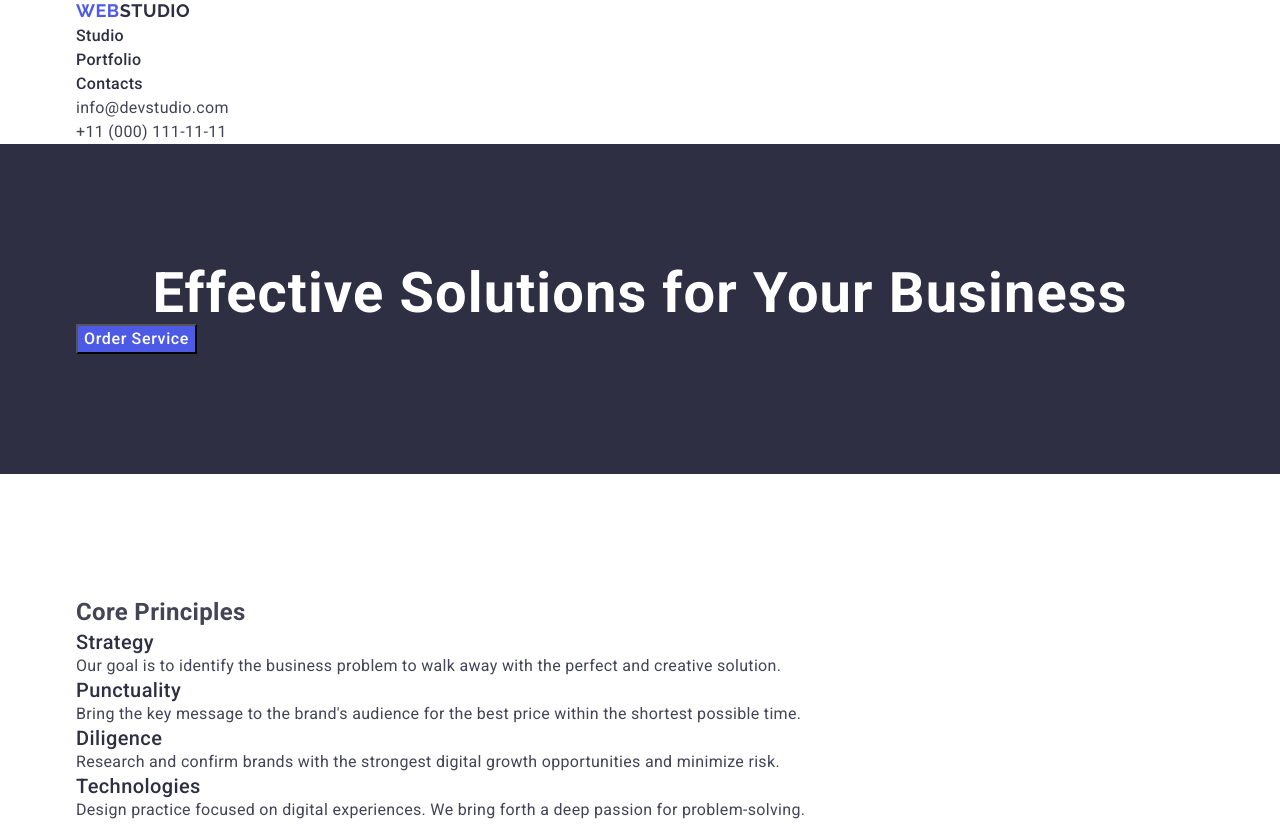
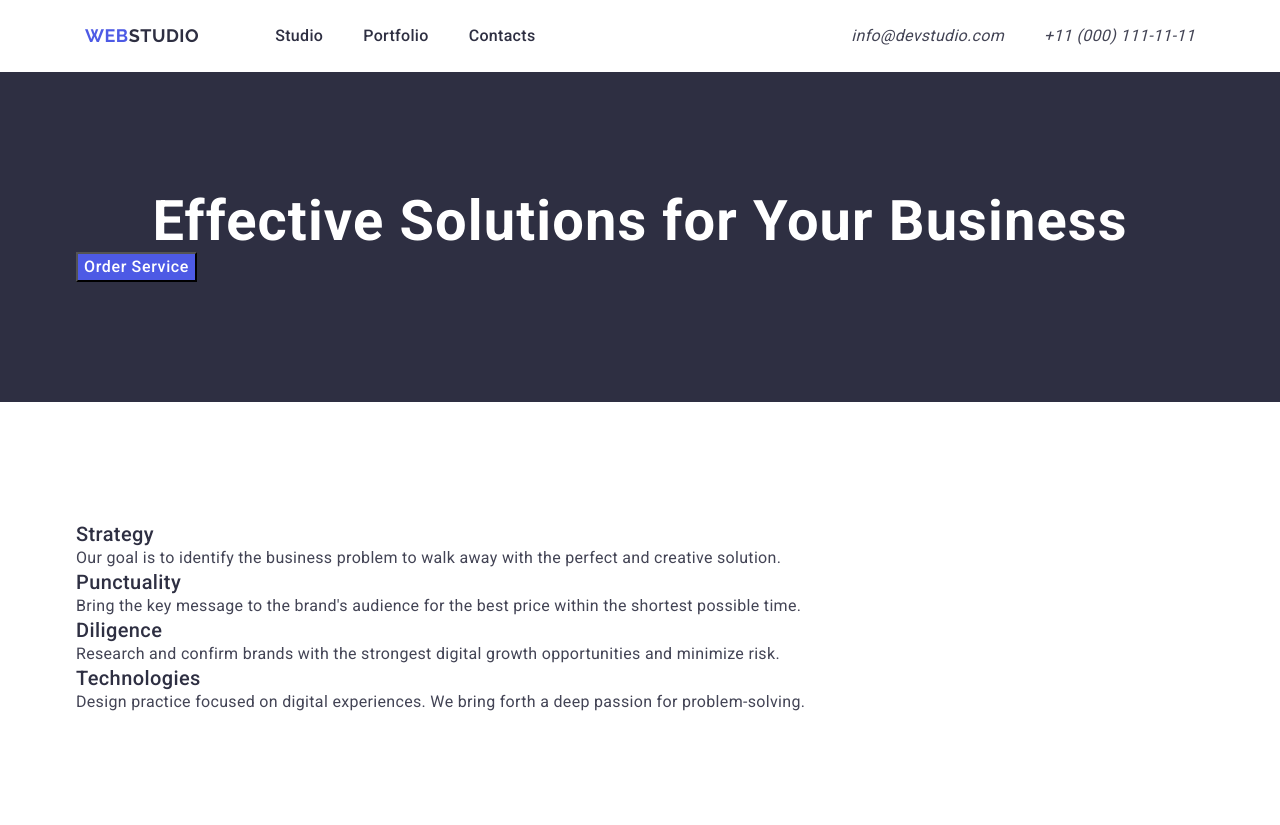
Before and after one commit to vitalii-mieliet/goit-markup-hw-03, a plain HTML site: page index.html in a window 1280 px wide. Shown: the top 825 px of the page. Drawn offline with nearby package versions, Linux system fonts and the light colour scheme.

Commit message:
Add header style

```diff
--- a/css/styles.css
+++ b/css/styles.css
@@ -61,6 +61,10 @@ body {
   padding-bottom: 120px;
 }
 
+.hide {
+  display: none;
+}
+
 /* Global styles */
 
 .heading-two {
@@ -90,8 +94,12 @@ body {
 }
 
 /* Header */
+
 .header {
   background-color: #fff;
+  display: flex;
+  justify-content: space-between;
+  padding: 24px;
 }
 
 .logo {
@@ -104,13 +112,32 @@ body {
   color: #4d5ae5;
 }
 
-.logo-part {
+.logo-part-header {
   color: #2e2f42;
 }
 
 .logo-part-footer {
   color: #f4f4fd;
 }
+
+.nav {
+  display: flex;
+  align-items: center;
+  gap: 76px;
+}
+
+.menu {
+  display: flex;
+  align-items: center;
+  gap: 40px;
+}
+
+.contacts-list {
+  display: flex;
+  align-items: center;
+  gap: 40px;
+}
+
 .nav-link {
   font-weight: 500;
   color: #2e2f42;
@@ -135,6 +162,7 @@ body {
 }
 
 /* Header content */
+
 .header-content {
   background-color: #2e2f42;
 }
--- a/index.html
+++ b/index.html
@@ -18,14 +18,14 @@
   </head>
   <body>
     <!-- Header -->
-    <header class="header">
-      <div class="container">
-        <!-- Menu -->
-        <nav>
+    <header>
+      <div class="container header">
+        <!-- Navigation -->
+        <nav class="nav">
           <a href="./index.html" class="logo"
-            >Web<span class="logo-part">Studio</span></a
+            >Web<span class="logo-part-header">Studio</span></a
           >
-          <ul>
+          <ul class="menu">
             <li>
               <a href="./index.html" class="nav-link">Studio</a>
             </li>
@@ -38,8 +38,8 @@
           </ul>
         </nav>
         <!-- Contacts -->
-        <address class="contacts">
-          <ul>
+        <address>
+          <ul class="contacts-list">
             <li>
               <a href="mailto:info@devstudio.com" class="contacts-link"
                 >info@devstudio.com</a
@@ -66,7 +66,7 @@
       <!-- Section Core Principles -->
       <section class="section">
         <div class="container">
-          <h2>Core Principles</h2>
+          <h2 class="hide">Core Principles</h2>
           <ul>
             <li>
               <h3 class="heading-three">Strategy</h3>
```
